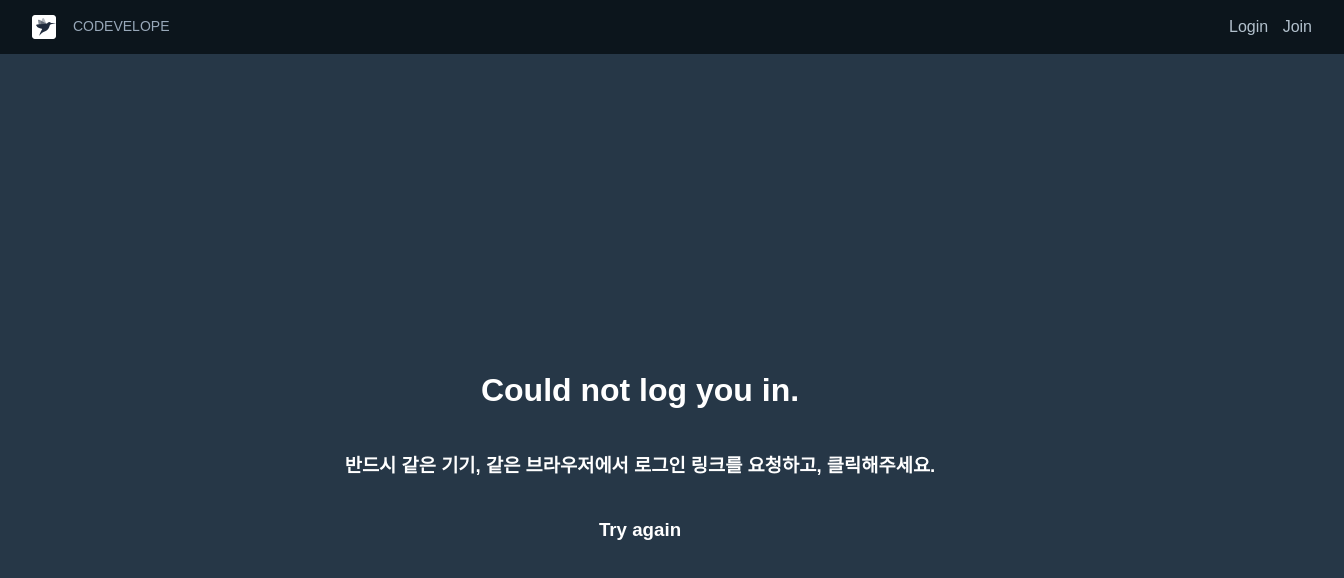
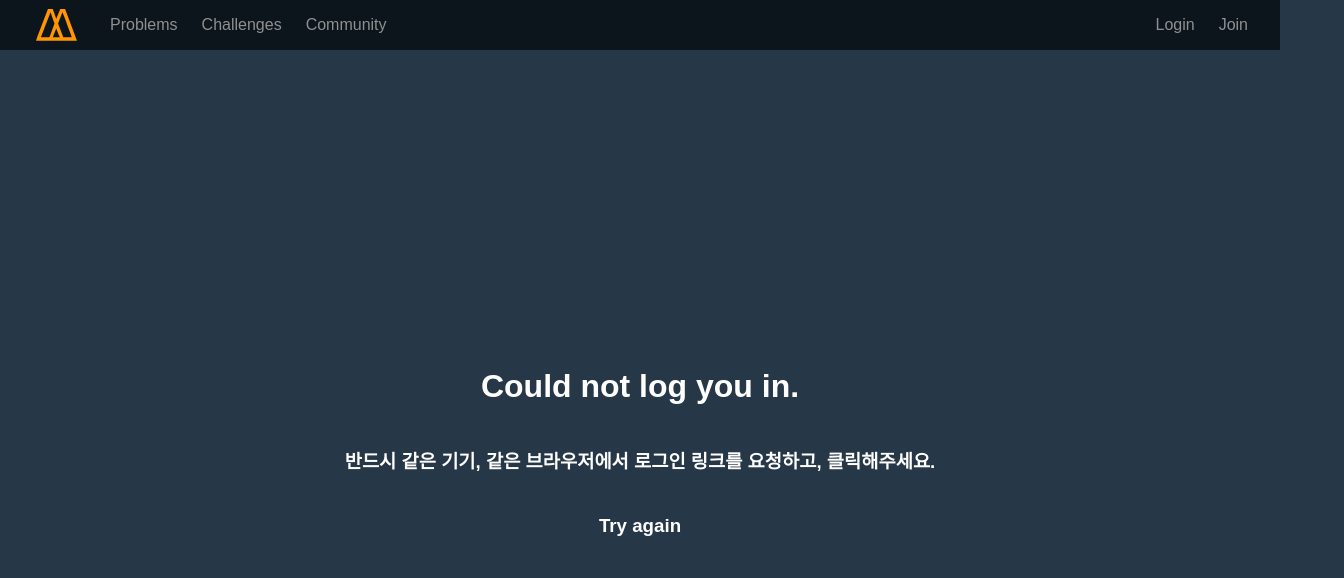
Before and after one commit to beenchangseo/codevelop, a Next.js app in the folder client/: page /auth/authentication-failed in a window 1280 px wide. Shown: the top 578 px of the page, 1344 px wide, since content can reach past the window. Built offline with nearby package versions, Linux system fonts and the light colour scheme; a web font is replaced by a local one.

Commit message:
[프론트엔드] 상단네비게이션 전체 수정

```diff
--- a/client/components/TopNav.tsx
+++ b/client/components/TopNav.tsx
@@ -3,8 +3,9 @@ import styles from "../styles/components/topNavigation.module.css"
 import {useState} from "react";
 import {deleteCookie} from "cookies-next";
 import {useRouter} from "next/router";
+import Link from "next/link";
 
-interface pageProps{
+interface pageProps {
     user_name: string;
 }
 
@@ -17,42 +18,124 @@ const TopNav = (props: pageProps) => {
     };
     return (
         <>
-            <div className={styles.topNavContainer}>
-                <a className={styles.navbarLogo} href={'/'} >
-                    <img src={'/logo.png'} alt={"logo"}/>
-                </a>
-                <ol className={styles.breadcrumb}>
-                    <li>
-                        <a href={'/'}>CODEVELOPE</a>
-                    </li>
-                    {/*<li>*/}
-                    {/*    <a href={'/'}>문제 이름</a>*/}
-                    {/*</li>*/}
-                </ol>
-                <div className={styles.navbarRight}>
-                    <ul className={styles.navbarRightUl}>
-                        {userName ?
-                            <>
-                                <li>
-                                    <a href={'/'}>{userName}</a>
-                                </li>
-                                <li>
-                                    <a onClick={logoutHandler}>Logout</a>
-                                </li>
-                            </>
-                             :
-                            <>
-                                <li>
-                                    <a href={'/auth/login'}>Login</a>
-                                </li>
-                                <li>
-                                    <a href={'/auth/signup'}>Join</a>
-                                </li>
-                            </>
-                        }
-                    </ul>
+            <div className={'nav-container'}>
+                <div className={'logo-section'}>
+                    <Link href={'/'}>
+                        <img src={'/logo.svg'} alt={"logo"}/>
+                    </Link>
+                </div>
+                <div className={'menu-section'}>
+                    <Link href={'/problem'}>
+                        <a className={'menu-items'}>Problems</a>
+                    </Link>
+                    <Link href={'/learn/demo'}>
+                        <a className={'menu-items'}>Challenges</a>
+                    </Link>
+                    <Link href={'/community'}>
+                        <a className={'menu-items'}>Community</a>
+                    </Link>
+                </div>
+                <div className={'user-section'}>
+                    <Link href={'/auth/login'}>
+                        <a className={'menu-items'}>Login</a>
+                    </Link>
+                    <Link href={'/auth/signup'}>
+                        <a className={'menu-items'}>Join</a>
+                    </Link>
                 </div>
             </div>
+
+            <style jsx>{`
+              .nav-container {
+                color: white;
+                padding-left: 2rem;
+                padding-right: 2rem;
+                display: flex;
+                align-items: center;
+                max-width: 80rem;
+                margin-left: auto;
+                margin-right: auto;
+              }
+              .logo-section{
+                padding: 4px;
+                cursor: pointer;
+              }
+              .logo-section > img {
+                width: 41px;
+                height: 32px;
+                vertical-align: middle;
+                margin: 5px 5px 5px 0;
+              }
+
+              .menu-section {
+                display: flex;
+              }
+
+              .menu-items {
+                margin-left: 1.5rem;
+                cursor: pointer;
+                color: #909090;
+              }
+
+              .menu-items:hover {
+                color: white;
+              }
+
+              .user-section {
+                display: flex;
+                flex-grow: 1;
+                justify-content: end;
+              }
+            `}</style>
+
+
+            {/*<div className={styles.topNavContainer}>*/}
+            {/*    <a className={styles.navbarLogo} href={'/'} >*/}
+            {/*        <img src={'/logo.png'} alt={"logo"}/>*/}
+            {/*    </a>*/}
+            {/*    <ol className={styles.breadcrumb}>*/}
+            {/*        <li>*/}
+            {/*            <a href={'/'}>CODEVELOPE</a>*/}
+            {/*        </li>*/}
+            {/*        <li>*/}
+            {/*            <a href={'/problem'}>문제 연습</a>*/}
+            {/*        </li>*/}
+            {/*        <li>*/}
+            {/*            <a href={'/problem'}>문제 만들기</a>*/}
+            {/*        </li>*/}
+            {/*        <li>*/}
+            {/*            <a href={'/problem'}>커뮤니티</a>*/}
+            {/*        </li>*/}
+            {/*    </ol>*/}
+            {/*    <div className={styles.navbarRight}>*/}
+            {/*        <ul className={styles.navbarRightUl}>*/}
+            {/*            {userName ?*/}
+            {/*                <>*/}
+            {/*                    <li>*/}
+            {/*                        <a href={'/'} style={{fontSize: '13px'}}>*/}
+            {/*                            <span>*/}
+            {/*                                {userName}*/}
+            {/*                            </span>*/}
+            {/*                            님*/}
+            {/*                        </a>*/}
+            {/*                    </li>*/}
+            {/*                    <li>*/}
+            {/*                        <a onClick={logoutHandler}>Logout</a>*/}
+            {/*                    </li>*/}
+            {/*                </>*/}
+            {/*                 :*/}
+            {/*                <>*/}
+            {/*                    <li>*/}
+            {/*                        <a href={'/auth/login'}>Login</a>*/}
+            {/*                    </li>*/}
+            {/*                    <li>*/}
+            {/*                        <a href={'/auth/signup'}>Join</a>*/}
+            {/*                    </li>*/}
+            {/*                </>*/}
+            {/*            }*/}
+            {/*        </ul>*/}
+            {/*    </div>*/}
+            {/*</div>*/}
         </>
     )
 }
```
